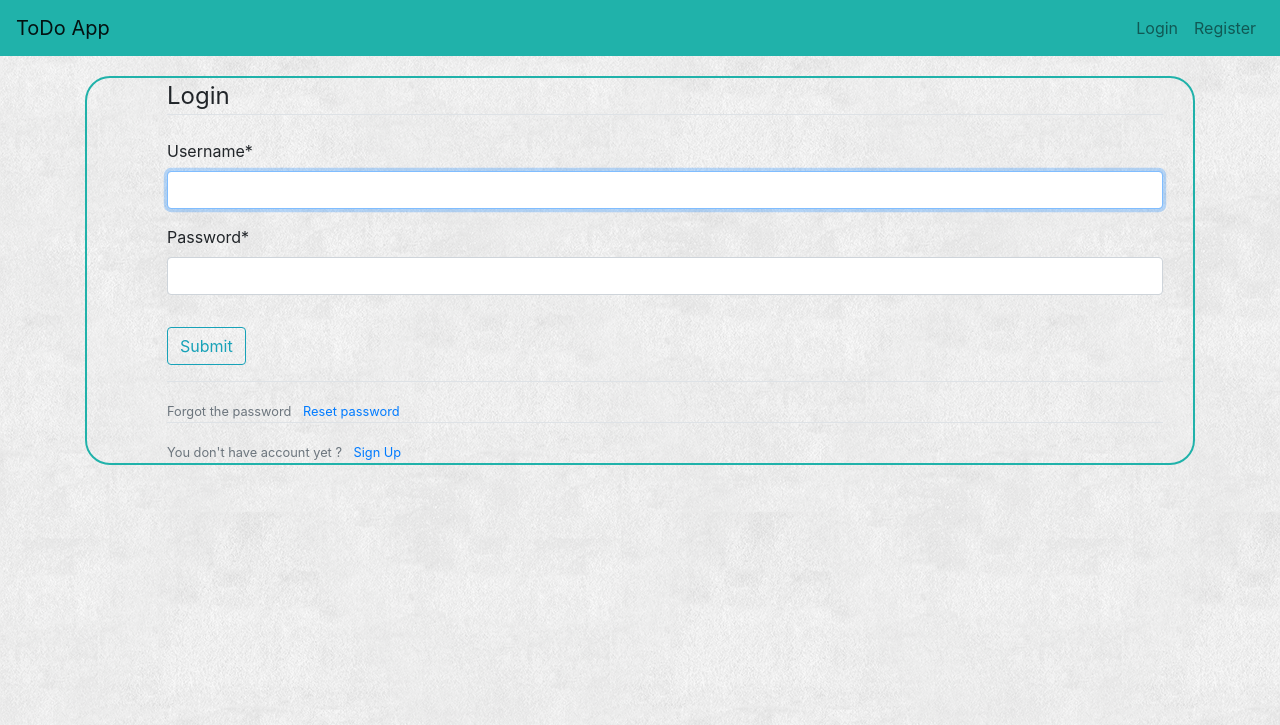
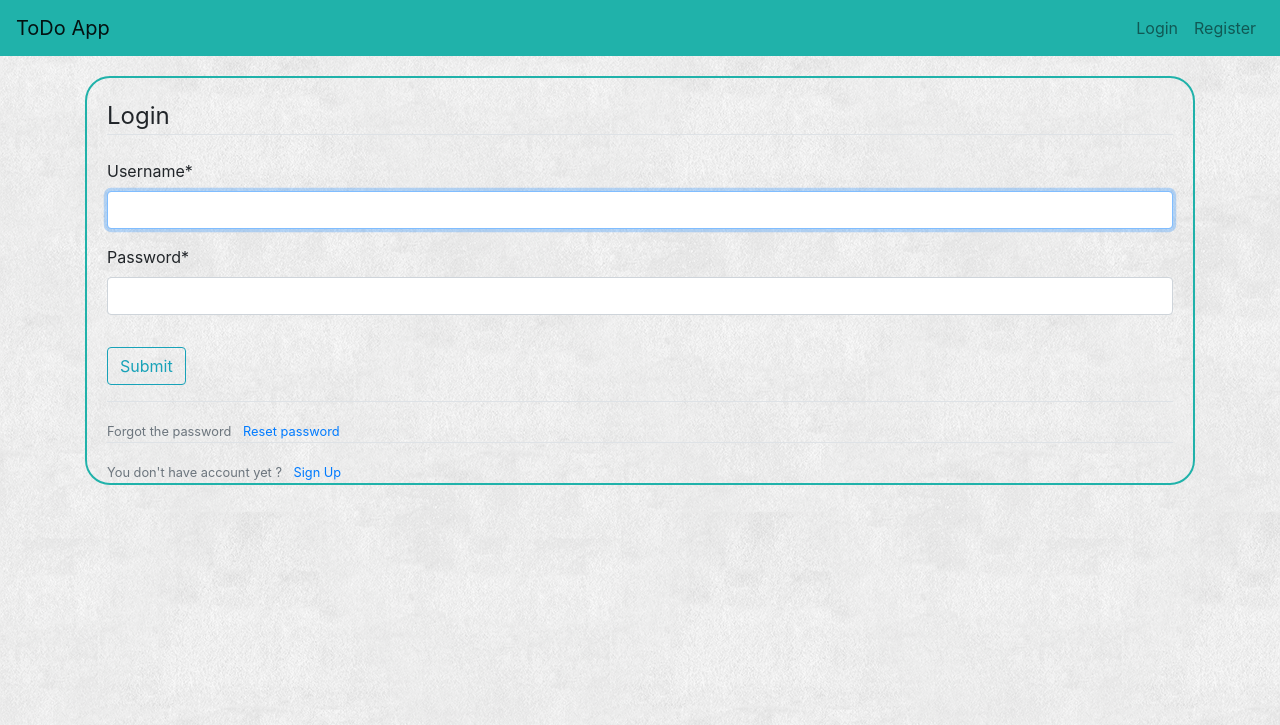
Before and after one commit to malgorzata-kozera/ToDoApp, a Django app: page /login/ in a window 1280 px wide. Shown: the top 725 px of the page. Run offline with Django 3.2, Linux system fonts and the light colour scheme; some libraries are stand-ins or nearby versions.

Commit message:
imporved style.css

```diff
--- a/ToDoProject/settings.py
+++ b/ToDoProject/settings.py
@@ -23,7 +23,7 @@ BASE_DIR = os.path.dirname(os.path.dirname(os.path.abspath(__file__)))
 SECRET_KEY =os.environ.get('SECRET_KEY')
 
 # SECURITY WARNING: don't run with debug turned on in production!
-DEBUG = False
+DEBUG = True
 
 
 ALLOWED_HOSTS = ['tasks-list-app.herokuapp.com/','.herokuapp.com']
--- a/todo_app/static/todo_app/style.css
+++ b/todo_app/static/todo_app/style.css
@@ -1,20 +1,22 @@
 body{
 /* Background pattern from Toptal Subtle Patterns */
-background-image: url("img/bg.png")
+background-image: url("img/bg.png");
+text-alaign:center;
 
 }
 
 .message-content{
  padding-top: 20px;
- padding-right: 30px;
+ padding-right: 20px;
  padding-left: 40px;
  font-size: 20px;
 
 }
 /* settings for update data form in profile template */
 .form-user-content{
- padding-right: 30px;
- padding-left: 80px;
+ padding-top: 20px;
+ padding-right: 20px;
+ padding-left: 20px;
  border: 2px solid #20B2AA;
  border-radius: 25px;
 }
--- a/todo_app/templates/todo_app/base.html
+++ b/todo_app/templates/todo_app/base.html
@@ -60,25 +60,27 @@
 
 <!--Navbar end-->
 <!--messages container-->
- <main role="main" class="container">
+
+<main class="container">
 
     <div class="row">
-        <div class="col-md-8">
+        <div class="col-12">
                 <div class="message-content">
+
                     {%if messages %}
                         {%for message in messages %}
                             <div class="alert-{{message.tags}}">{{message}}</div>
                         {% endfor %}
                     {% endif %}
                     </div>
-        </div>
-    </div>
- </main>
+
 <!--messages container end -->
 
         {% block content %}{% endblock %}
 
-
+    </div>
+</div>
+</main>
 <!-- Optional JavaScript -->
     <!-- jQuery first, then Popper.js, then Bootstrap JS -->
     <script src="https://code.jquery.com/jquery-3.3.1.slim.min.js" integrity="sha384-q8i/X+965DzO0rT7abK41JStQIAqVgRVzpbzo5smXKp4YfRvH+8abtTE1Pi6jizo" crossorigin="anonymous"></script>
--- a/todo_app/templates/todo_app/index.html
+++ b/todo_app/templates/todo_app/index.html
@@ -3,8 +3,6 @@
 
 {% block content %}
 
-<div class="container">
-    <div class="'row">
         <h3>What is ToDo App ?</h3>
 
         <p>This is a really simple app which lives on a django website ;)<br>
@@ -17,9 +15,6 @@
 
             <h3>If you are ready for being more organized <a class="ml-2" href="{%url 'login'%}">Sign In</a></h3>
          <h3>If you don't have account yet <a class="ml-2" href="{%url 'register'%}">Sign Up</a></h3>
-        </div>
-    </div>
-
 
 
 {%endblock content %}
--- a/users/templates/users/login.html
+++ b/users/templates/users/login.html
@@ -4,8 +4,6 @@
 
 {% block content %}
 
-<div class="container">
-    <div class ="row"></div>
             <div class="form-user-content">
 
                 <form method="POST">
@@ -38,7 +36,5 @@
             </div>
             </div>
 
-    </div>
-</div>
 
 {%endblock content %}
--- a/users/templates/users/password_reset.html
+++ b/users/templates/users/password_reset.html
@@ -3,8 +3,6 @@
 {% load crispy_forms_tags %}
 
 {% block content %}
-
-
 
        <div class="form-user-content">
 
```
Also changed, not shown: todo_app/templates/todo_app/todo_list.html (+2 -6 lines), db.sqlite3. Lines whose indentation alone changed are shown as unchanged.
